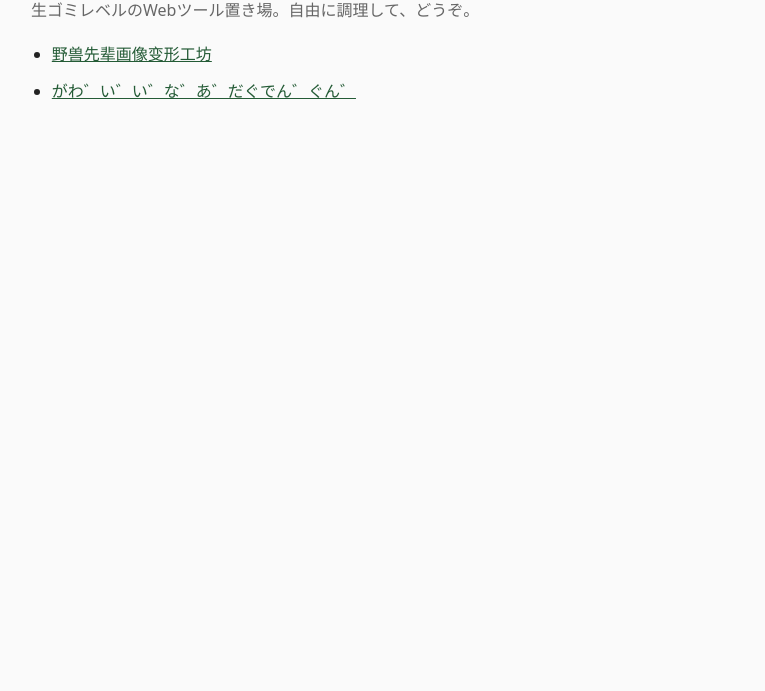
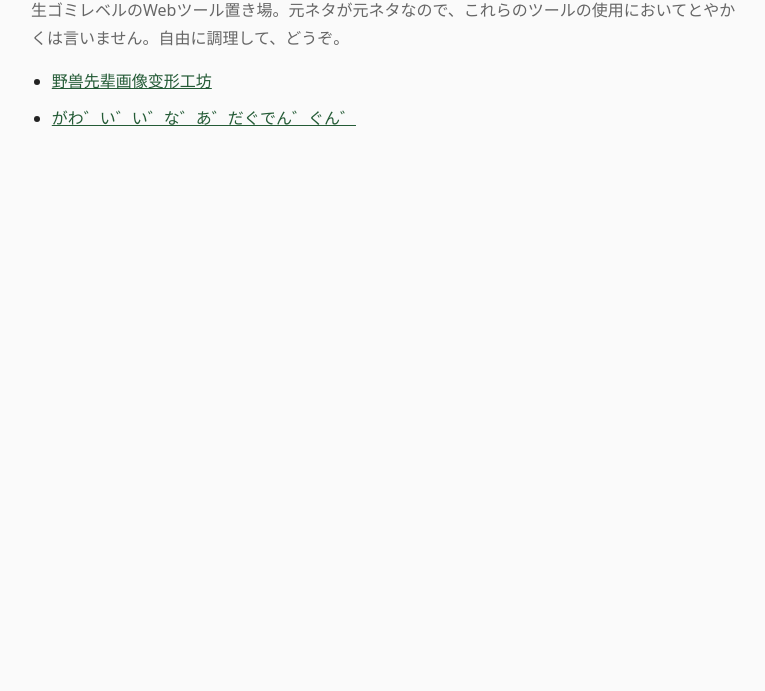
Before and after one commit to ymdtru/ymdtru.github.io, a plain HTML site: page index.html in a window 1280 px wide. Shown: the part 109-800 px from the top of the page, without its empty margins (249-1014 px from the left). Drawn offline with Linux system fonts and the light colour scheme.

Commit message:
Update index.html

```diff
--- a/index.html
+++ b/index.html
@@ -23,7 +23,7 @@
 </head>
 <body>
   <h1>生ゴミツールズ</h1>
-  <p class="intro">生ゴミレベルのWebツール置き場。自由に調理して、どうぞ。</p>
+  <p class="intro">生ゴミレベルのWebツール置き場。元ネタが元ネタなので、これらのツールの使用においてとやかくは言いません。自由に調理して、どうぞ。</p>
   <ul id="tools"></ul>
 
   <script>
```
